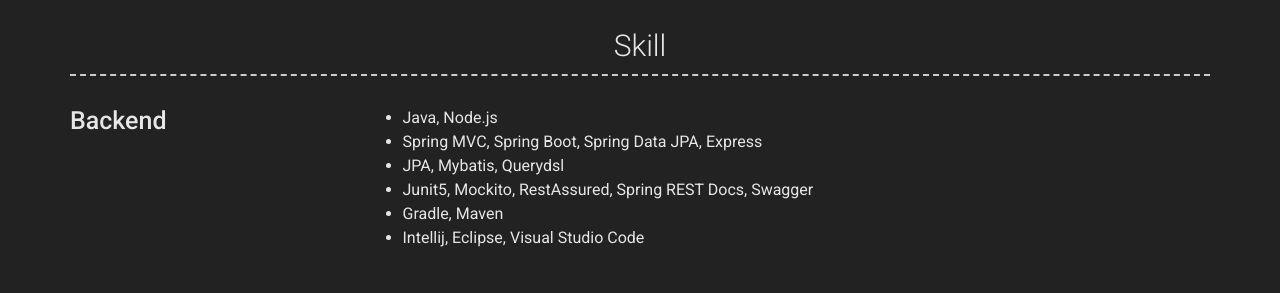
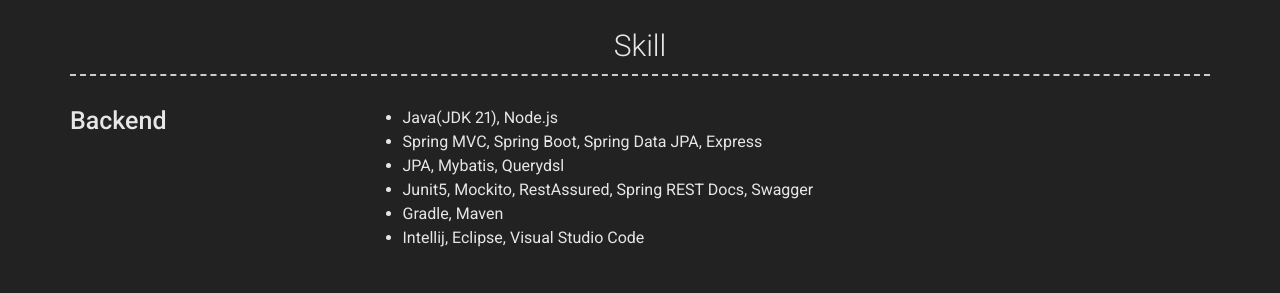
Before and after one commit to wlroh/wlroh.github.io, a Jekyll site: the page built from resume.md, in a window 1280 px wide and 900 px high, scrolled down 5117 px. Shown: the part 152-445 px from the top of the window. Built offline with Jekyll 4.4.1, drawn with Linux system fonts in a browser that asks for light colours; nearby versions of some CDN libraries.

Commit message:
docs: 스킬셋을 최신화하라

```diff
--- a/_data/resume/skill.yml
+++ b/_data/resume/skill.yml
@@ -5,7 +5,7 @@
       left_area_vertical_align: top
       title: Backend
       description: | # this will include new lines to allow paragraphs
-        * Java, Node.js
+        * Java(JDK 21), Node.js
         * Spring MVC, Spring Boot, Spring Data JPA, Express
         * JPA, Mybatis, Querydsl
         * Junit5, Mockito, RestAssured, Spring REST Docs, Swagger
```
